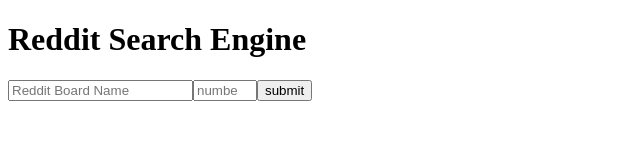
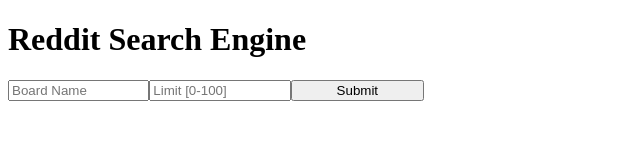
Before and after one commit to codefellows-javascript-401d17/22-forms-and-props, a React app: page / in a window 1280 px wide. Shown: the whole page, without its empty margins (0-640 px from the left). Built offline with nearby package versions, Linux system fonts and the light colour scheme.

Commit message:
omg i think i finished...

```diff
--- a/src/main.js
+++ b/src/main.js
@@ -1,6 +1,6 @@
 import './style/main.scss';
 import React from 'react';
-import ReactDOM from 'react-dom';
+import ReactDom from 'react-dom';
 import superagent from 'superagent';
 
 const API_URL = 'http://www.reddit.com/r';
@@ -9,93 +9,54 @@
   constructor(props) {
     super(props);
     this.state = {
-      board: '',
-      limit: '',
       topics: [],
-      failed: false
-    }
+    };
+    this.result = this.result.bind(this);
   }
 
+  componentDidUpdate() {
+    console.log('__STATE__', this.state);
+  }
 
+  result(redditResults) {
+    this.setState({
+      topics: redditResults,
+    });
+  }
   render() {
     return (
       <div>
-        <SearchResultsList />
+        <h1>Reddit Search Engine</h1>
+        <SearchForm result = {this.result} />
+        <SearchResultList topics = {this.state.topics} />
       </div>
     );
   }
 }
-
 class SearchForm extends React.Component {
-  constructor(props) {
+  constructor(props){
     super(props);
     this.state = {
       board: '',
       limit: '',
-      topics: [],
-      failed: false
+      failed: null,
+    };
+    this.handleSubmit = this.handleSubmit.bind(this);
+    this.handleBoardNameChange = this.handleBoardNameChange.bind(this);
+    this.handleLimitChange = this.handleLimitChange.bind(this);
+  }
+  handleBoardNameChange(event) {
+    this.setState({board: event.target.value});
   }
 
-    this.handleBoardChange = this.handleBoardChange.bind(this);
-    this.handleLimitChange = this.handleLimitChange.bind(this);
-    this.handleSubmit = this.handleSubmit.bind(this);
+  handleLimitChange(event) {
+    this.setState({limit: event.target.value});
   }
 
-  handleBoardChange(e) {
-    this.setState({board: e.target.value})
-  }
-
-  handleLimitChange(e) {
-    this.setState({limit: e.target.value})
-  }
-
-  handleSubmit(e) {
-    console.log('hi');
-    e.preventDefault();
-    this.props.handleSearch(this.state.board, this.state.limit)
-  }
-
-  render() {
-    return (
-      <div>
-        <form onSubmit={this.handleSubmit} >
-          <input
-            type='text'
-            name='boardName'
-            placeholder='Reddit Board Name'
-            value={this.state.board}
-            onChange={this.handleBoardChange}
-            />
-          <input
-            type='number'
-            name='boardLimit'
-            placeholder='number'
-            value={this.state.limit}
-            onChange={this.handleLimitChange}
-            min='0'
-            max="100"
-            />
-          <input
-            type="submit"
-            value="submit"
-            />
-        </form>
-      </div>
-    );
-  }
-}
-
-class SearchResultsList extends React.Component{
-  constructor(props) {
-    super(props);
-
-    this.handleSearch = this.handleSearch.bind(this);
-  }
-
-  handleSearch(searchFormBoard, searchFormLimit) {
-    console.log(searchFormLimit);
-    superagent.get(`${API_URL}/${searchFormBoard}.json?limit=${searchFormLimit}`)
-    .then( res => {
+  handleSubmit(event) {
+    event.preventDefault();
+    superagent.get(`${API_URL}/${this.state.board}.json?limit=${this.state.limit}`)
+      .then((res) => {
         let topics = res.body.data.children.reduce((processedPosts, post) => {
        let newPost = {
          title: post.data.title,
@@ -108,34 +69,74 @@
        return processedPosts
      }, []);
      try {
-        this.setState({
-          topics,
-          failed: false
-        });
-        console.log(topics);
+       this.props.result(topics);
      } catch (err) {
        console.error(err);
        this.setState({ failed: true })
        console.log('1', this.state);
      }
    })
-    .catch(err => {
-      console.error(err);
-      this.setState({ failed: true })
-      console.log('2', this.state);
+      .catch((err) => {
+        this.setState({
+          failed: true,
+        });
       });
   }
+  render() {
+    return (
+      <form onSubmit={this.handleSubmit}  >
+        <input
+          className={ this.state.failed ? 'error' : ''}
+          type='text'
+          name='board'
+          placeholder='Board Name'
+          value={this.state.board}
+          onChange={this.handleBoardNameChange}
+        />
+        <input
+          className={ this.state.failed ? 'error' : ''}
+          type='number'
+          min='0'
+          max='100'
+          name='limit'
+          placeholder='Limit [0-100]'
+          value={this.state.limit}
+          onChange={this.handleLimitChange}
+          min='0'
+          max='100'
+        />
+        <input type="submit" />
+      </form>
+    );
+  }
+}
 
+class SearchResultList extends React.Component {
+  constructor(props){
+    super(props);
+  }
   render() {
     return (
       <div>
-        <h1>Reddit Search Engine</h1>
-        <SearchForm handleSearch={this.handleSearch} />
+          <ul>
+            {this.props.topics.map((item, i) => {
+              return (
+                <li key = {i}>
+                  <a href = {item.url}>
+                    <h2>{item.title}</h2>
+                  </a>
+                  <span>
+                    <p>{item.ups}</p>
+                  </span>
+                </li>
+              );
+            }
+            )}
+          </ul>
       </div>
     );
   }
 }
 
 
-
-ReactDOM.render(<App />, document.getElementById('root'));
+ReactDom.render(<App />, document.getElementById('root'));
--- a/src/style/main.scss
+++ b/src/style/main.scss
@@ -3,3 +3,7 @@
   border-style: solid;
   border-width: 5px;
 }
+
+input{
+  width: 10em
+}
```
Lines whose indentation alone changed are shown as unchanged.
